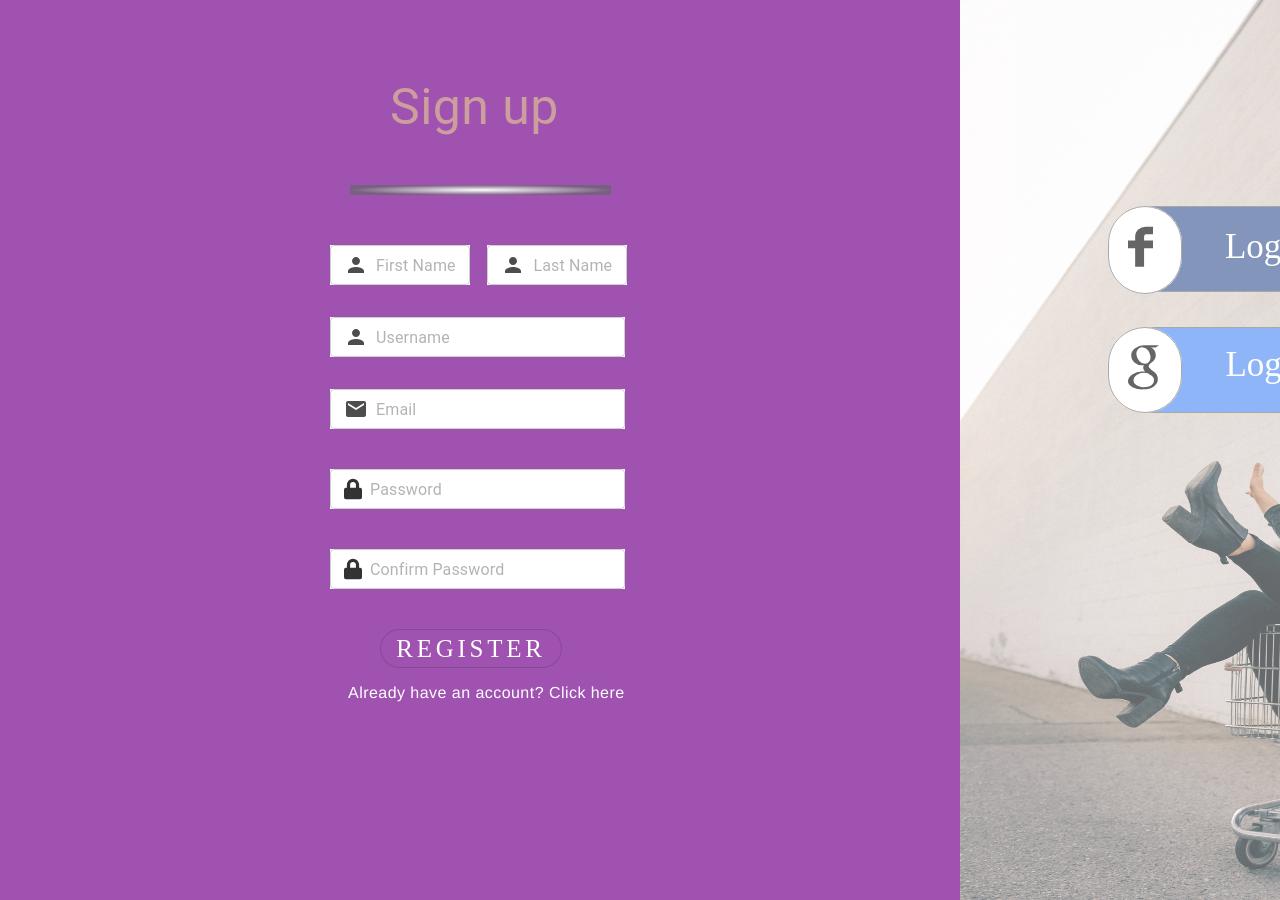
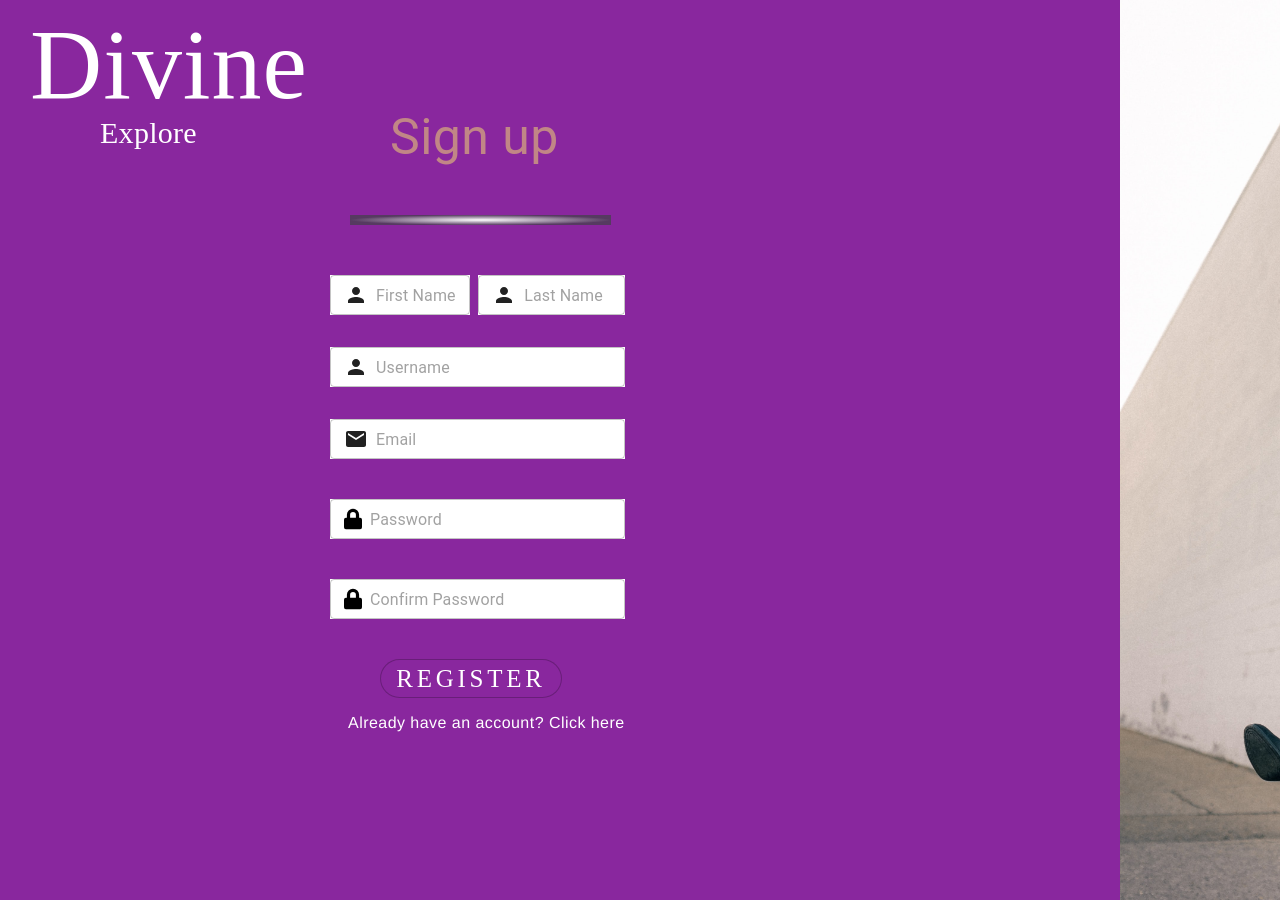
Before and after one commit to nishantm008/Shopping, a React (Create React App) app: page /register in a window 1280 px wide. Shown: the top 900 px of the page. Built offline with nearby package versions, Linux system fonts and the light colour scheme.

Commit message:
social login added

```diff
--- a/package.json
+++ b/package.json
@@ -10,6 +10,8 @@
     "@testing-library/user-event": "^12.1.10",
     "react": "^17.0.1",
     "react-dom": "^17.0.1",
+    "react-facebook-login": "^4.1.1",
+    "react-google-login": "^5.2.2",
     "react-router-dom": "^5.2.0",
     "react-scripts": "4.0.3",
     "web-vitals": "^1.0.1"
--- a/src/App.js
+++ b/src/App.js
@@ -6,6 +6,7 @@ import {
   Switch,
   Route,
 } from 'react-router-dom';
+import Home from './components/Home';
 function App() {
   return (
     <div className="App">
@@ -13,6 +14,7 @@ function App() {
         <Switch>
           <Route exact path="/" component={Login} />
           <Route exact path="/register" component={Registration} />
+          <Route exact path="/home" component={Home} />
         </Switch>
       </Router>
     </div>
--- /dev/null
+++ b/src/components/Home.js
@@ -0,0 +1,25 @@
+import React from 'react';
+import { GoogleLogout } from 'react-google-login';
+import { useHistory } from 'react-router';
+
+const clientId =
+    '795447102884-93gjj56spb8g83vflgjgjej16ggj1hlt.apps.googleusercontent.com';
+
+export default function Home() {
+
+    const history = useHistory()
+
+    const onSuccessLogout = () => {
+        history.push('/')
+        console.log('Logout made successfully');
+        alert('Logout made successfully ✌');
+    };
+    return (
+        <GoogleLogout
+            clientId={clientId}
+            buttonText="Logout"
+            onLogoutSuccess={onSuccessLogout}
+        ></GoogleLogout>
+    )
+
+}
--- a/src/components/Login.js
+++ b/src/components/Login.js
@@ -1,12 +1,17 @@
 import React from 'react';
 import { makeStyles, createStyles } from '@material-ui/core/styles';
-import { Grid, TextField, Typography, InputAdornment, Button } from '@material-ui/core';
+import { Grid, TextField, Typography, InputAdornment, Button, CardMedia } from '@material-ui/core';
 import logo from '../assets/login.jpg';
 import lockIcon from '../assets/lockIcon.svg';
 import AccountCircleIcon from '@material-ui/icons/AccountCircle';
 import PersonIcon from '@material-ui/icons/Person';
 import VisibilityIcon from '@material-ui/icons/Visibility';
+import facebookButton from '../assets/facebookButton.svg';
+import googleButton from '../assets/googleButton.svg';
+import { GoogleLogin } from 'react-google-login';
 import { useHistory } from 'react-router';
+import { refreshTokenSetup } from '../utils/refreshToken';
+import FacebookLogin from 'react-facebook-login/dist/facebook-login-render-props'
 
 const useStyles = makeStyles((theme) =>
     createStyles({
@@ -26,6 +31,16 @@ const useStyles = makeStyles((theme) =>
             fontSize: "50px",
             marginLeft: "420px"
         },
+        logoText: {
+            font: "normal normal normal 100px/130px Curlz MT",
+            color: "#FFFFFF",
+            marginLeft: "30px",
+        },
+        logominiText: {
+            font: "normal normal normal 30px/5px Curlz MT",
+            color: "#FFFFFF",
+            marginLeft: "100px",
+        },
         line: {
             width: "261px",
             height: "10px",
@@ -34,7 +49,7 @@ const useStyles = makeStyles((theme) =>
             marginLeft: "355px"
         },
         textfieldGrid: {
-            marginTop: "140px",
+            marginTop: "80px",
             marginLeft: "350px"
         },
         loginButton: {
@@ -65,6 +80,10 @@ const useStyles = makeStyles((theme) =>
         }
     }),
 );
+
+// const clientId =
+//     '795447102884-qvi4l8mu3i2bdcta9cq3iuk04mr1j80g.apps.googleusercontent.com';
+
 export default function Login() {
 
     const classes = useStyles();
@@ -72,12 +91,38 @@ export default function Login() {
     const onRegistration = () => {
         history.push('/register')
     }
+
+    const onSuccess = (res) => {
+        history.push('/home')
+        console.log('Login Success: currentUser:', res.profileObj);
+        alert(
+            `Logged in successfully welcome ${res.profileObj.name}.`
+        );
+        refreshTokenSetup(res);
+    };
+
+    const onFailure = (res) => {
+        console.log('Login failed: res:', res);
+        alert(
+            `Failed to login.`
+        );
+    };
+
+    const responseFacebook = (res) => {
+        history.push('/home')
+        console.log('Login Success: currentUser:', res.name);
+        alert(
+            `Logged in successfully welcome ${res.name}.`
+        );
+      }
+
     return (
         <Grid container className={classes.root}>
-            <Grid className={classes.loginGrid} item xs={6}>
+            <Grid className={classes.loginGrid} item xs={7}>
+                <Typography className={classes.logoText}>Divine</Typography>
+                <Typography className={classes.logominiText}>Explore</Typography>
                 <AccountCircleIcon style={{
-                    height: "105px", width: "120px", marginTop: "35px",
-                    marginLeft: "420px"
+                    height: "105px", width: "120px", marginLeft: "420px", marginTop: " -88px",
                 }} />
                 <Typography className={classes.loginText}>Login</Typography>
                 <div className={classes.line}></div>
@@ -141,10 +186,45 @@ export default function Login() {
                            </Button>
                     </Grid>
                 </Grid>
+                <Grid>
+                    {/* <Button style={{ height: "30px", width: "150px", marginLeft: "408px", marginTop: "20px" }}>
+                        <img src={facebookButton} style={{ height: "60px", width: "150px" }} alt="facebook" />
+                    </Button> */}
+                    <FacebookLogin
+                        appId="126512782728952"
+                        // autoLoad
+                        callback={responseFacebook}
+                        onFailure= {onFailure}
+                        render={renderProps => (
+                            <Button onClick={renderProps.onClick}
+                                style={{ height: "30px", width: "150px", marginLeft: "408px", marginTop: "20px" }}>
+                                <img src={facebookButton} style={{ height: "60px", width: "150px" }} alt="facebook" />
+                            </Button>
+                        )}
+                    />
+                </Grid>
+                <Grid>
+                    {/* <Button style={{ height: "30px", width: "150px", marginLeft: "408px", marginTop: "10px"}}>
+                    <img src={googleButton} style={{ height: "60px", width: "150px" }} alt="facebook" />
+                </Button> */}
+                    <GoogleLogin
+                        clientId="795447102884-93gjj56spb8g83vflgjgjej16ggj1hlt.apps.googleusercontent.com"
+                        render={renderProps => (
+                            <Button onClick={renderProps.onClick}
+                                disabled={renderProps.disabled}
+                                style={{ height: "30px", width: "150px", marginLeft: "408px", marginTop: "10px" }}>
+                                <img src={googleButton} style={{ height: "60px", width: "150px" }} alt="facebook" />
+                            </Button>
+                        )}
+                        buttonText="Login"
+                        onSuccess={onSuccess}
+                        onFailure={onFailure}
+                        cookiePolicy={'single_host_origin'}
+                    />
+                </Grid>
             </Grid>
-
-            <Grid item xs={6}>
-                <img src={logo} height="900px" width="765px" alt="logo" />
+            <Grid item xs={5}>
+                <CardMedia component="img" height="900px" src={logo} />
             </Grid>
         </Grid>
     )
--- a/src/components/Registration.js
+++ b/src/components/Registration.js
@@ -1,9 +1,7 @@
 import React from 'react';
 import { makeStyles, createStyles } from '@material-ui/core/styles';
-import { Grid, TextField, Typography, InputAdornment, Button } from '@material-ui/core';
+import { Grid, TextField, Typography, InputAdornment, Button, CardMedia } from '@material-ui/core';
 import logo from '../assets/registration.jpg';
-import facebookButton from '../assets/facebookButton.svg';
-import googleButton from '../assets/googleButton.svg';
 import lockIcon from '../assets/lockIcon.svg';
 import EmailIcon from '@material-ui/icons/Email';
 import PersonIcon from '@material-ui/icons/Person';
@@ -20,21 +18,26 @@ const useStyles = makeStyles((theme) =>
             width: "1155px",
             height: "900px",
             backgroundColor: "#89279E",
-            opacity: "0.8"
         },
         sideImage: {
-            background: `url(${logo})`,
-            backgroundRepeat: "no-repeat",
-            backgroundSize: "765px 900px",
-            opacity: "0.6"
-
+            height: "900px",
         },
         signupText: {
             // color: 'transparent linear-gradient(180deg, #C18686 0%, #FBD3D3 100%)',
             color: "#C18686",
             fontSize: "50px",
             marginLeft: "390px",
-            marginTop: "70px"
+            marginTop: "-35px"
+        },
+        logoText: {
+            font: "normal normal normal 100px/130px Curlz MT",
+            color: "#FFFFFF",
+            marginLeft: "30px",
+        },
+        logominiText: {
+            font: "normal normal normal 30px/5px Curlz MT",
+            color: "#FFFFFF",
+            marginLeft: "100px",
         },
         line: {
             width: "261px",
@@ -85,12 +88,14 @@ export default function Signup() {
 
     return (
         <Grid container className={classes.root}>
-            <Grid className={classes.signupGrid} item xs={6}>
+            <Grid className={classes.signupGrid} item xs={7}>
+                <Typography className={classes.logoText}>Divine</Typography>
+                <Typography className={classes.logominiText}>Explore</Typography>
                 <Typography className={classes.signupText}>Sign up</Typography>
                 <div className={classes.line}></div>
                 <Grid className={classes.textfieldGrid} >
                     <Grid container xs={9}>
-                        <Grid item xs={4}>
+                        <Grid item xs={3}>
                             <TextField
                                 placeholder="First Name"
                                 variant="outlined"
@@ -125,13 +130,12 @@ export default function Signup() {
                                 style={{
                                     backgroundColor: "white",
                                     color: "#868D96",
-                                    width: "140px",
+                                    width: "147px",
                                     marginBottom: "32px"
                                 }}
                             />
                         </Grid>
                     </Grid>
-
                     <Grid item>
                         <TextField
                             placeholder="Username"
@@ -227,15 +231,8 @@ export default function Signup() {
                     </Grid>
                 </Grid>
             </Grid>
-
-            <Grid className={classes.sideImage} item xs={6}>
-                {/* <img src={logo} style={{ height: "900px", width: "765px", opacity: "0.6" }} alt="logo" /> */}
-                <Button disableRipple="false">
-                    <img src={facebookButton} style={{ height: "88px", width: "460px", opacity: 1, marginLeft: "140px", marginTop: "200px" }} alt="facebook" />
-                </Button>
-                <Button disableRipple="false">
-                    <img src={googleButton} style={{ height: "88px", width: "460px", opacity: 1, marginLeft: "140px", marginTop: "20px" }} alt="facebook" />
-                </Button>
+            <Grid item xs={5}>
+                <CardMedia className={classes.sideImage} component="img" src={logo} />
             </Grid>
         </Grid>
     )
--- /dev/null
+++ b/src/utils/refreshToken.js
@@ -0,0 +1,18 @@
+export const refreshTokenSetup = (res) => {
+    // Timing to renew access token
+    let refreshTiming = (res.tokenObj.expires_in || 3600 - 5 * 60) * 1000;
+
+    const refreshToken = async () => {
+      const newAuthRes = await res.reloadAuthResponse();
+      refreshTiming = (newAuthRes.expires_in || 3600 - 5 * 60) * 1000;
+      console.log('newAuthRes:', newAuthRes);
+      // saveUserToken(newAuthRes.access_token);  <-- save new token
+      localStorage.setItem('authToken', newAuthRes.id_token);
+
+      // Setup the other timer after the first one
+      setTimeout(refreshToken, refreshTiming);
+    };
+
+    // Setup first refresh timer
+    setTimeout(refreshToken, refreshTiming);
+  };
```
Also changed, not shown: 1 other file (tests, documents, lock files or other folders).
